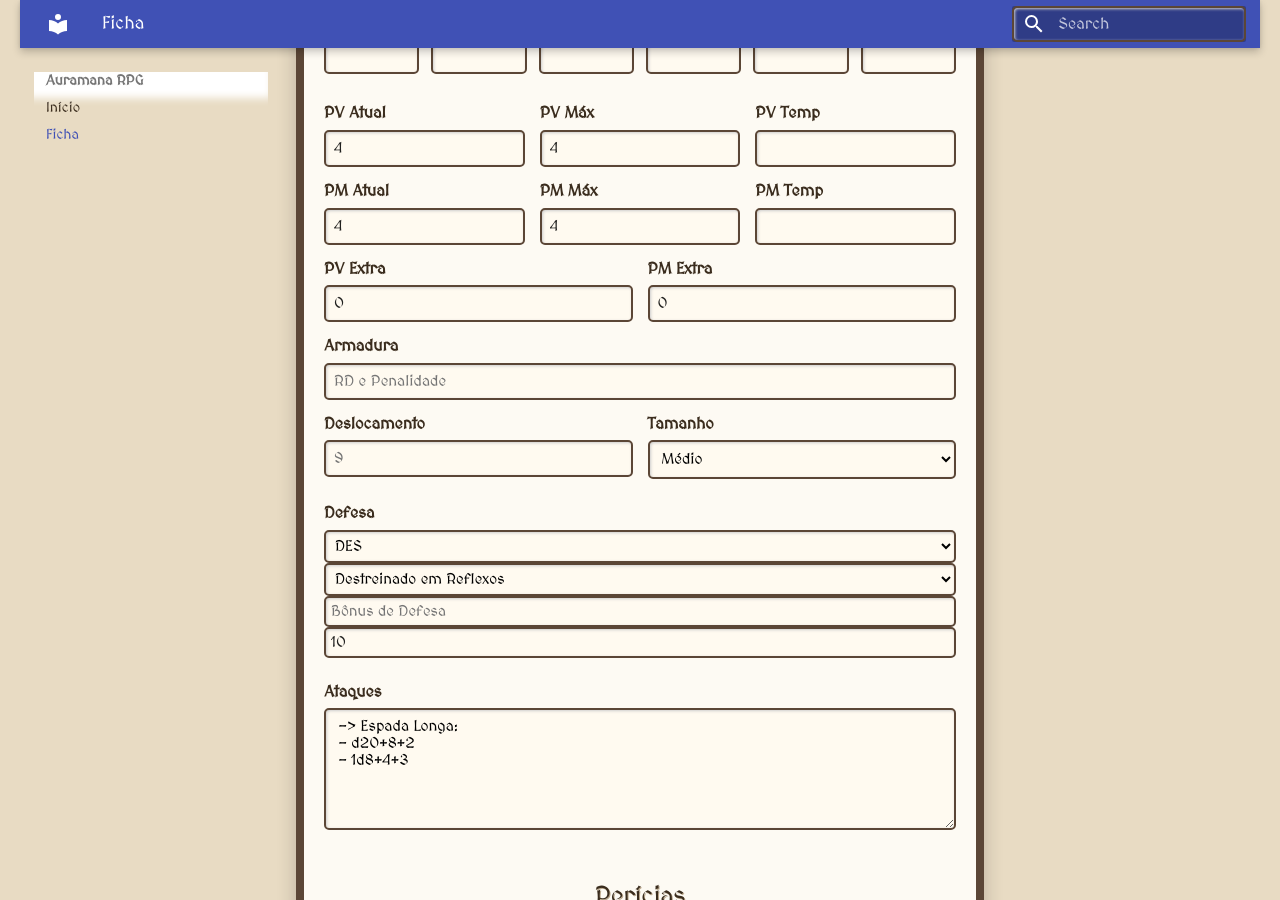
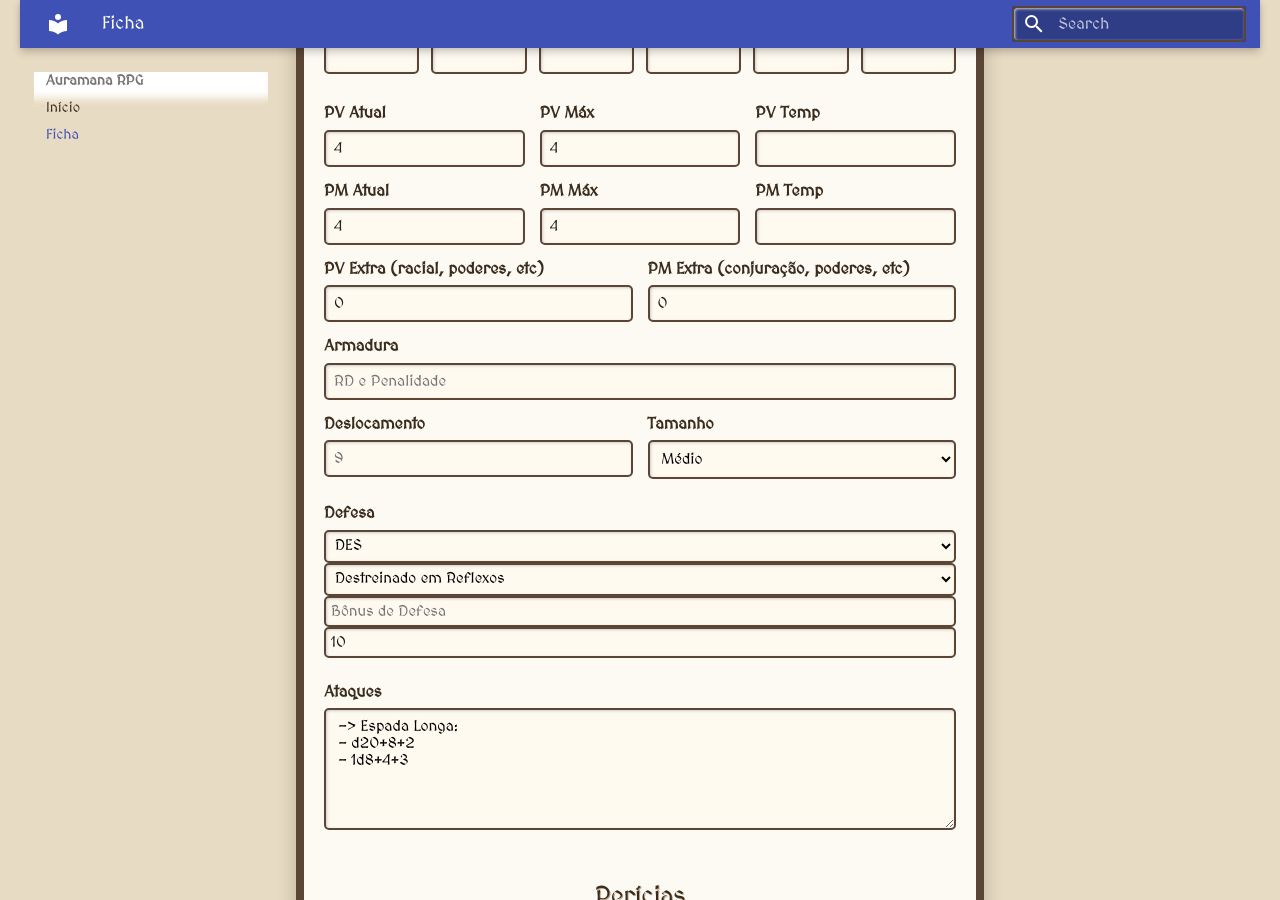
Before and after one commit to ozyssj/auramana-rpg, an MkDocs documentation site: the page built from docs/ficha.md, in a window 1280 px wide and 900 px high, scrolled down 774 px. Built offline with MkDocs 1.6.1 and Material for MkDocs 9.7.7, drawn with Linux system fonts in a browser that asks for light colours.

Commit message:
Update ficha.md

```diff
--- a/docs/ficha.md
+++ b/docs/ficha.md
@@ -269,12 +269,12 @@
 
  <div class="linha">
    <div class="campo">
-    <label for="pvExtra">PV Extra</label>
+    <label for="pvExtra">PV Extra (racial, poderes, etc)</label>
     <input type="number" id="pvExtra" min="0" value="0">
   </div>
 
    <div class="campo">
-    <label for="pmExtra">PM Extra</label>
+    <label for="pmExtra">PM Extra (conjuração, poderes, etc)</label>
     <input type="number" id="pmExtra" min="0" value="0">
   </div>
  </div>
```
